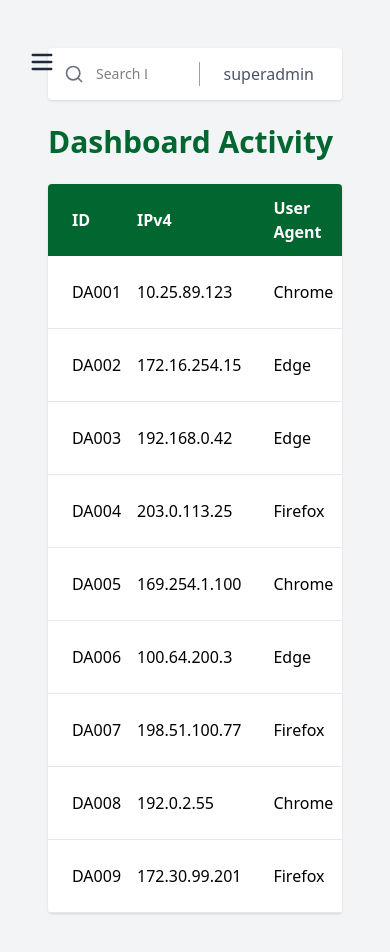
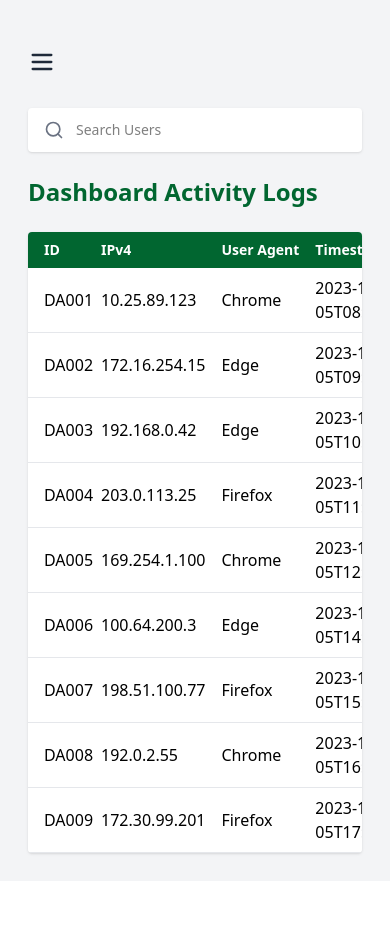
Before and after one commit to team-kotl/terramap-admin, a React (Vite) app: page /dashboard-activity in a window 390 px wide. Shown: the top 952 px of the page. After the commit the page ends 881 px from the top, so only its background shows below. Built offline with nearby package versions, Linux system fonts and the light colour scheme.

Commit message:
Dashboard Activity responsive

```diff
--- a/src/pages/DashboardAct.jsx
+++ b/src/pages/DashboardAct.jsx
@@ -114,63 +114,62 @@ const DashboardActivity = () => {
 ];
 
     return (
-    <div className="p-6 bg-gray-100">
-      <div className="flex justify-between items-center bg-white shadow p-2 rounded mb-6">
-        <div className="relative flex-1 mr-10">
-          <Search className="absolute left-2 top-2 h-5 w-5 text-gray-500" />
+<div className="relative bg-gray-100 min-screen">
+            <div className="p-1 md:p-5 mt-15 md:mt-0">
+                <div className="flex flex-row md:justify-between md:items-center bg-white shadow p-2 rounded mb-6 gap-3 mt-5 ">
+                    <div className="relative flex-1">
+                        <Search className="absolute left-2 md:top-2 top-1 h-5 w-5 text-gray-500" />
                         <input
                         type="text"
-            placeholder="Search Logs"
-            className="pl-10 pr-3 py-2 rounded-md text-sm w-full focus:outline-none focus:ring-0"
+                        placeholder="Search Users"
+                        className="pl-10 md:pr-3 md:py-2 pr-2 py-1 rounded-md text-sm w-full focus:outline-none focus:ring-0"
                         />
                     </div>
-        <div className="w-px h-6 bg-gray-400 mr-6"></div>
-        <span className="text-gray-600 font-medium mr-5">superadmin</span>
+                    <div className="hidden md:block w-px h-6 bg-gray-400"></div>
+                    <span className="hidden md:flex text-gray-600 font-medium text-sm md:text-base">
+                        superadmin
+                    </span>
                 </div>
-      <h1 className="text-3xl font-bold text-green-800 mb-6">Dashboard Activity</h1>
-
+                <h1 className="text-2xl md:text-3xl font-bold text-green-800 mb-6">Dashboard Activity Logs</h1>
+                {/* Table */}
                 <div className="bg-white shadow rounded overflow-x-auto">
-        <table className="table-auto w-full border-collapse">
+                    <table className="table-auto w-full border-collapse min-w-[600px]">
                         <thead>
-            <tr className="bg-green-800 text-white text-left">
-              <th className="pl-6 py-3">ID</th>
-              <th className="px-4 py-3">IPv4</th>
-              <th className="px-4 py-3">User Agent</th>
-              <th className="px-4 py-3">Timestamp</th>
-              <th className="px-4 py-3">URL Accessed</th>
-              <th className="px-4 py-3">Reference URL</th>
-              <th className="px-4 py-3">Status Code</th>
-              <th className="px-4 py-3">Region</th>
-              <th className="px-4 py-3">City</th>
-              <th className="px-4 py-3">ISP</th>
+                            <tr className="bg-green-800 text-white text-left text-sm md:text-base">
+                            <th className="pl-4 md:pl-6 py-2 md:py-3 whitespace-nowrap">ID</th>
+                            <th className="px-2 md:px-4 py-2 md:py-3 whitespace-nowrap">IPv4</th>
+                            <th className="px-2 md:px-4 py-2 md:py-3 whitespace-nowrap">User Agent</th>
+                            <th className="px-2 md:px-4 py-2 md:py-3 whitespace-nowrap">Timestamp</th>
+                            <th className="px-2 md:px-4 py-2 md:py-3 whitespace-nowrap">URL Accessed</th>
+                            <th className="px-2 md:px-4 py-2 md:py-3 whitespace-nowrap">Reference URL</th>
+                            <th className="px-2 md:px-4 py-2 md:py-3 whitespace-nowrap">Status Code</th>
+                            <th className="px-2 md:px-4 py-2 md:py-3 whitespace-nowrap">Region</th>
+                            <th className="px-2 md:px-4 py-2 md:py-3 whitespace-nowrap">City</th>
+                            <th className="px-2 md:px-4 py-2 md:py-3 whitespace-nowrap">ISP</th>
                             </tr>
                         </thead>
                         <tbody>
                             {logs.map((item) => (
                             <tr
                             key={item.id}
-                className="border-b border-gray-200 hover:bg-gray-50 transition"
-              >
-                <td className="pl-6 py-3">{item.id}</td>
-                <td className="px-4 py-3">{item.ipv4}</td>
-                <td className="px-4 py-3">{item.agent}</td>
-                <td className="px-4 py-3">{item.timestamp}</td>
-                <td className="px-4 py-3 text-blue-600 underline">
-                  {item.url}
-                </td>
-                <td className="px-4 py-3 text-blue-600 underline">
-                  {item.refUrl}
-                </td>
-                <td className="px-4 py-3">{item.status}</td>
-                <td className="px-4 py-3">{item.region}</td>
-                <td className="px-4 py-3">{item.city}</td>
-                <td className="px-4 py-3">{item.isp}</td>
+                            className="border-b border-gray-200 hover:bg-gray-50 transition">
+                            <td className="pl-4 md:pl-6 py-2 md:py-3">{item.id}</td>
+                            <td className="px-2 md:px-4 py-2 md:py-3">{item.ipv4}</td>
+                            <td className="px-2 md:px-4 py-2 md:py-3">{item.agent}</td>
+                            <td className="px-2 md:px-4 py-2 md:py-3">{item.timestamp}</td>
+                            <td className="px-2 md:px-4 py-2 md:py-3 text-blue-600 underline">{item.url}</td>
+                            <td className="px-2 md:px-4 py-2 md:py-3 text-blue-600 underline">{item.refUrl}</td>
+                            <td className="px-2 md:px-4 py-2 md:py-3">{item.status}</td>
+                            <td className="px-2 md:px-4 py-2 md:py-3">{item.region}</td>
+                            <td className="px-2 md:px-4 py-2 md:py-3">{item.city}</td>
+                            <td className="px-2 md:px-4 py-2 md:py-3">{item.isp}</td>
                             </tr>
                             ))}
                         </tbody>
                     </table>
                     </div>
             </div>
+        </div>
     );
 };
 
```
Lines whose indentation alone changed are shown as unchanged.
